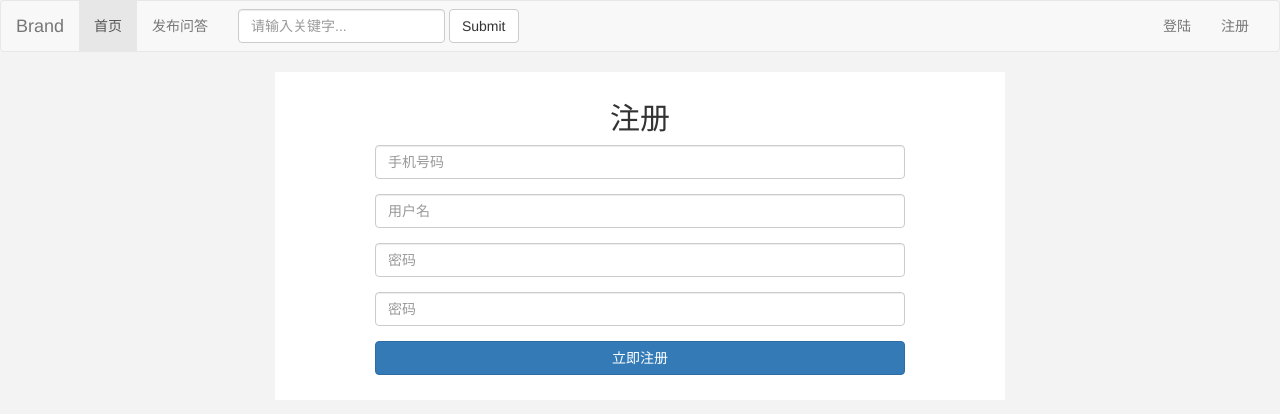
After one commit to colabearwd/final_demo, a Flask app: page /register/ in a window 1280 px wide. The commit adds this page. Shown: the top 414 px of the page. Run offline with Flask 2, Linux system fonts and the light colour scheme; some libraries are stand-ins or nearby versions.

Commit message:
add login&register templates page

```diff
--- a/app.py
+++ b/app.py
@@ -1,14 +1,28 @@
 # encoding: utf-8
-from flask import Flask,render_template
+from flask import Flask,render_template,request
 import config
 
 app = Flask(__name__)
 app.config.from_object(config)
 
 @app.route('/')
+@app.route('/index')
 def index():
     return render_template('index.html')
 
+@app.route('/login/',methods=['GET','POST'])
+def login():
+    if request.method == 'GET':
+        return render_template('login.html')
+    else:
+        pass
+
+@app.route('/register/',methods=['GET','POST'])
+def register():
+    if request.method == 'GET':
+        return render_template('register.html')
+    else:
+        pass
 
 if __name__ == '__main__':
     app.run()
--- /dev/null
+++ b/static/css/index.css
@@ -0,0 +1,10 @@
+body{
+    background: #f3f3f3;
+}
+.main{
+    background: #fff;
+    width: 730px;
+    margin: 0 auto;
+    overflow: hidden;
+    padding: 10PX ;
+}
--- /dev/null
+++ b/static/css/register.css
@@ -0,0 +1,7 @@
+.form-container{
+    width: 500px;
+    margin: 0 auto;
+}
+.page-title{
+   text-align: center;
+}
--- a/templates/base.html
+++ b/templates/base.html
@@ -5,6 +5,7 @@
     <title>{% block title %} {% endblock %}-KingEast</title>
 
     <link href="{{ url_for('static' ,filename='css/bootstrap.css') }}" rel="stylesheet">
+    <link rel="stylesheet" href="{{ url_for('static' ,filename='css/index.css') }}">
     <script src="{{ url_for('static' ,filename='js/jquery.js') }}"></script>
     <script src="{{ url_for('static' ,filename='js/bootstrap.js') }}"></script>
 
@@ -40,16 +41,18 @@
                 <button type="submit" class="btn btn-default">Submit</button>
             </form>
             <ul class="nav navbar-nav navbar-right">
-                <li><a href="#">登陆</a></li>
-                <li><a href="#">注册</a></li>
+                <li><a href="{{ url_for('login') }}">登陆</a></li>
+                <li><a href="{{ url_for('register') }}">注册</a></li>
             </ul>
         </div><!-- /.navbar-collapse -->
     </div><!-- /.container-fluid -->
 </nav>
 
-{% block main %}
+<div class="main">
+    {% block main %}{% endblock %}
+</div>
 
-{% endblock %}
+
 
 </body>
 </html>
--- /dev/null
+++ b/templates/register.html
@@ -0,0 +1,32 @@
+{% extends 'base.html' %}
+
+{% block title %}
+    注册
+{% endblock %}
+
+{% block head %}
+    <link rel="stylesheet" href="{{ url_for('static',filename='css/register.css') }}">
+{% endblock %}
+
+{% block main %}
+    <form class="form-horizontal" method="post">
+        <div class="form-container">
+            <h2 class="page-title">注册</h2>
+            <div class="form-group">
+                <input type="text" class="form-control" id="phonenumber" placeholder="手机号码">
+            </div>
+            <div class="form-group">
+                <input type="text" class="form-control" id="username" placeholder="用户名">
+            </div>
+            <div class="form-group">
+                <input type="password" class="form-control" id="passwd1" placeholder="密码">
+            </div>
+            <div class="form-group">
+                <input type="password" class="form-control" id="passwd2" placeholder="密码">
+            </div>
+            <div class="form-group">
+                <button type="submit" class="btn btn-block btn-primary">立即注册</button>
+            </div>
+        </div>
+    </form>
+{% endblock %}
```
Also changed, not shown: static/css/login.css (added, +7 -0 lines), templates/login.html (added, +26 -0 lines), 1 other file.
